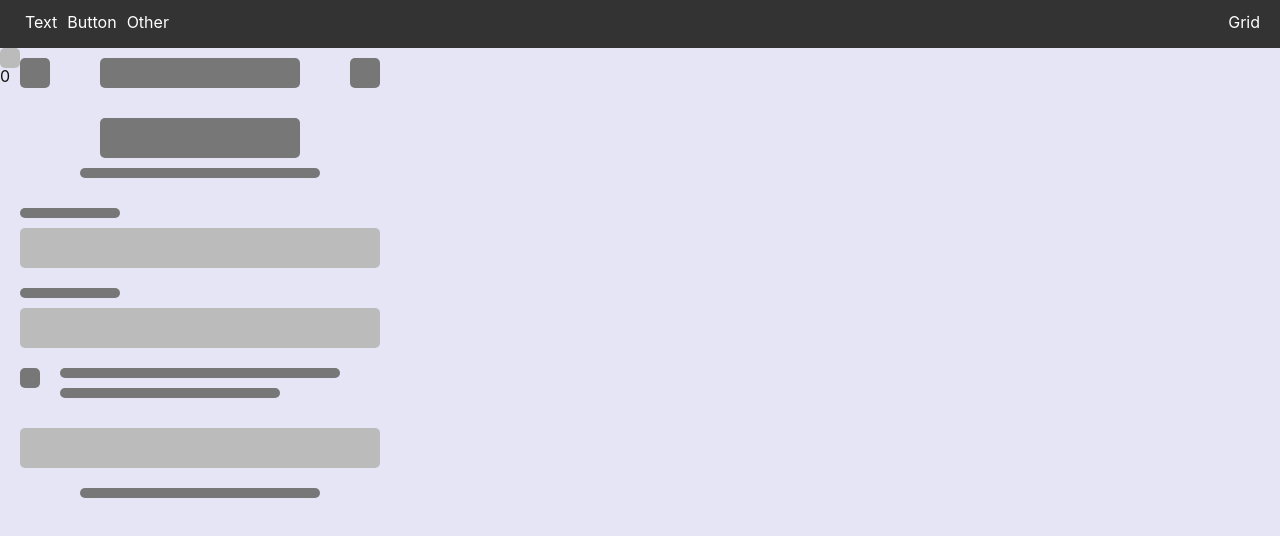
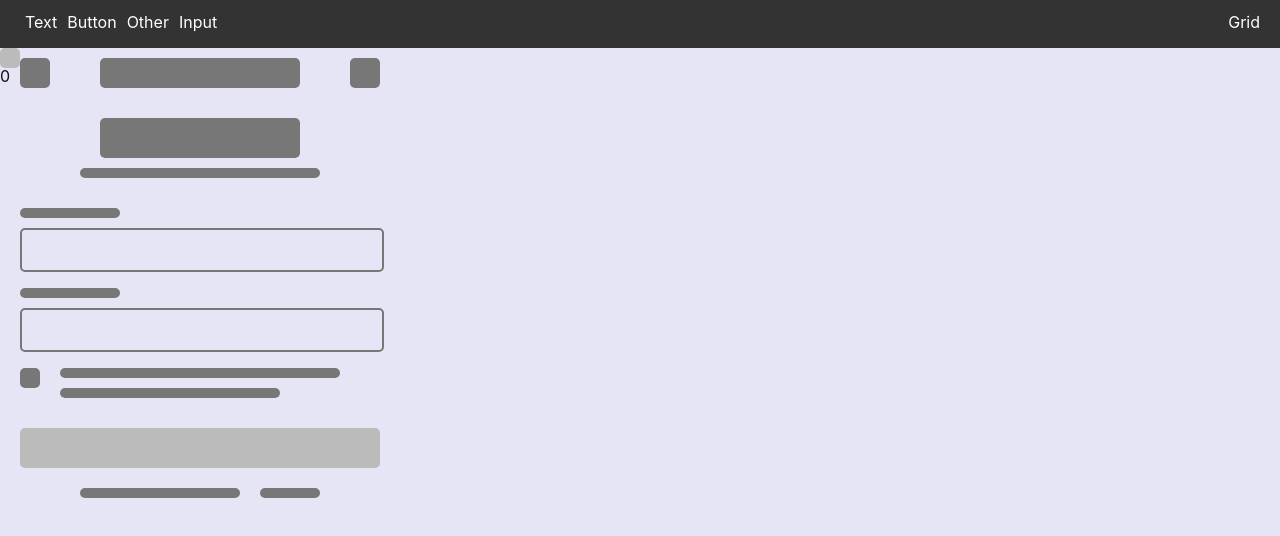
Before and after one commit to Johan-Melin/sketch-ui, a React (Vite) app: page / in a window 1280 px wide. Shown: the top 536 px of the page. Built offline with nearby package versions, Linux system fonts and the light colour scheme.

Commit message:
input rect

```diff
--- a/src/components/Canvas.jsx
+++ b/src/components/Canvas.jsx
@@ -1,7 +1,7 @@
 import styles from './Canvas.module.css';
 import { useRef, useState, useEffect } from 'react';
 import PropTypes from 'prop-types';
-import Rectangle, {Btn, Txt, Other} from './canvas/Rectangle';
+import Rectangle, {Btn, Txt, Other, Input} from './canvas/Rectangle';
 import { CONSTANTS } from './styles/constants.js';
 import screens from '../rectData.js';
 
@@ -79,6 +79,7 @@ export default function Canvas({selectedTool, showGrid}) {
       <Btn rectangles={rectData.btn} />
       <Txt rectangles={rectData.text} />
       <Other rectangles={rectData.other} />
+      <Input rectangles={rectData.input} />
       <Rectangle rectangles={[coordinates]} color={color} />
       <p>{coordinates.x}</p>
     </div>
--- a/src/components/TopBar.jsx
+++ b/src/components/TopBar.jsx
@@ -42,6 +42,16 @@ export default function TopBar({onToolChange, onShowGridChange}) {
           />
           Other
         </label>
+
+        <label>
+          <input
+            type="radio"
+            value="input"
+            name="radioGroup"
+            onChange={handleToolChange}
+          />
+          Input
+        </label>
       </div>
 
       <span onClick={onShowGridChange}>Grid</span>
--- a/src/components/canvas/Rectangle.jsx
+++ b/src/components/canvas/Rectangle.jsx
@@ -24,6 +24,7 @@ const Rectangle = ({ rectangles, style, color }) => {
 export const Btn = ({rectangles}) => <Rectangle rectangles={rectangles} style={styles.btn} />
 export const Txt = ({rectangles}) => <Rectangle rectangles={rectangles} style={styles.txt}/>
 export const Other = ({rectangles}) => <Rectangle rectangles={rectangles} style={styles.other}/>
+export const Input = ({rectangles}) => <Rectangle rectangles={rectangles} style={styles.input}/>
 
 const RectPropTypes = {
     rectangles: PropTypes.arrayOf(
@@ -39,5 +40,6 @@ const RectPropTypes = {
 Btn.propTypes = RectPropTypes;
 Txt.propTypes = RectPropTypes;
 Other.propTypes = RectPropTypes;
+Input.propTypes = RectPropTypes;
 
 export default Rectangle;
--- a/src/components/canvas/Rectangle.module.css
+++ b/src/components/canvas/Rectangle.module.css
@@ -9,7 +9,6 @@
     position: absolute;
     z-index: 1;
     border-radius: 5px;
-    background-color: var(--rect-txt);
     width: var(--grid-size);
     height: var(--grid-size);
 }
@@ -31,3 +30,11 @@
     height: 40px;
     z-index: 1;
 }
+
+.input {
+    border-style: solid;
+    border-width: 2px;
+    border-color: var(--rect-txt);
+    height: 40px;
+    z-index: 1;
+}
--- a/src/rectData.js
+++ b/src/rectData.js
@@ -14,13 +14,16 @@ const rect = [
       {x: 1, y: 16, w: 1, h: 1},
       {x: 3, y: 16, w: 14, h: 0.5},
       {x: 3, y: 17, w: 11, h: 0.5},
-      {x: 4, y: 22, w: 12, h: 0.5},
+      {x: 4, y: 22, w: 8, h: 0.5},
+      {x: 13, y: 22, w: 3, h: 0.5},
     ],
     other: [
+      {x: 1, y: 19, w: 18, h: 2},
+    ],
+    input: [
       {x: 1, y: 9, w: 18, h: 2},
       {x: 1, y: 13, w: 18, h: 2},
-      {x: 1, y: 19, w: 18, h: 2},
-    ]
+    ],
   },
   {
     name: "product list",
@@ -50,6 +53,8 @@ const rect = [
       {x: 1, y: 17, w: 8.5, h: 8.5},
       {x: 10.5, y: 17, w: 8.5, h: 8.5},
     ],
+    input: [
+    ],
   }
 ]
 
```
